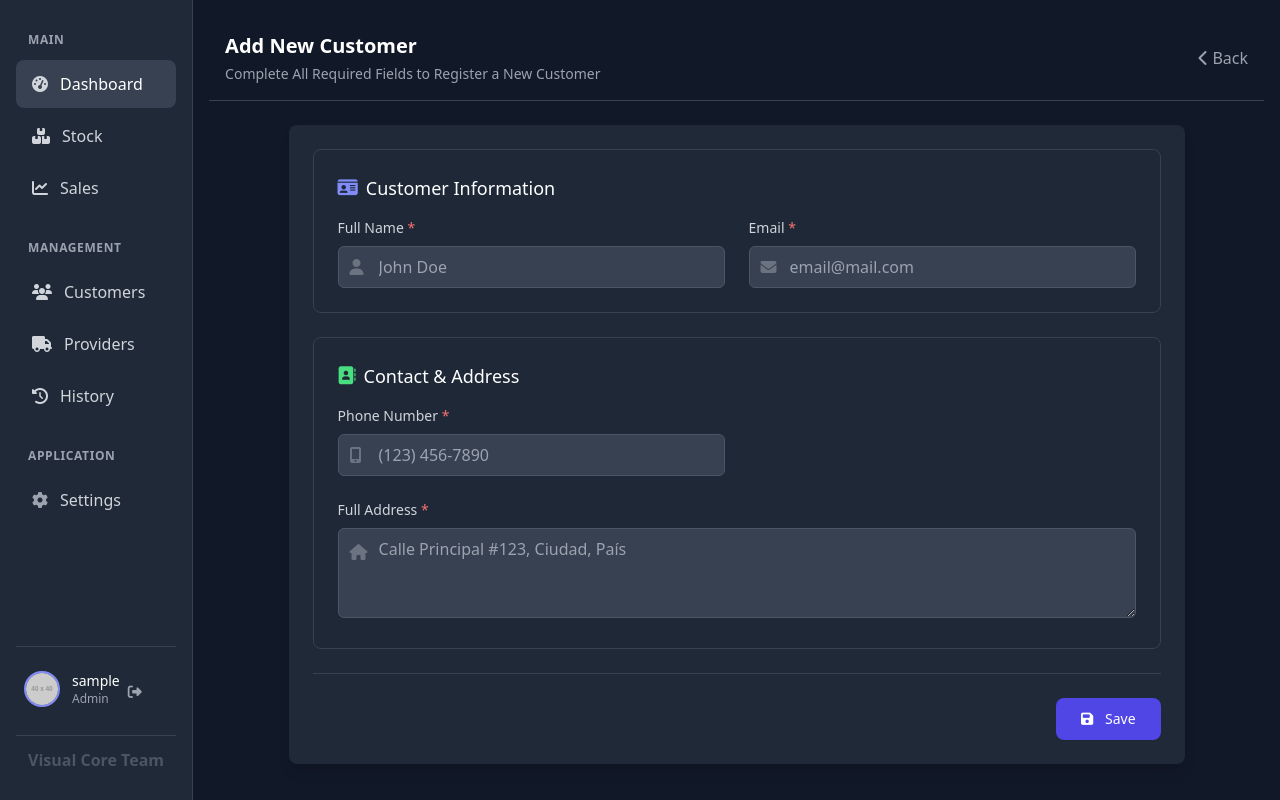
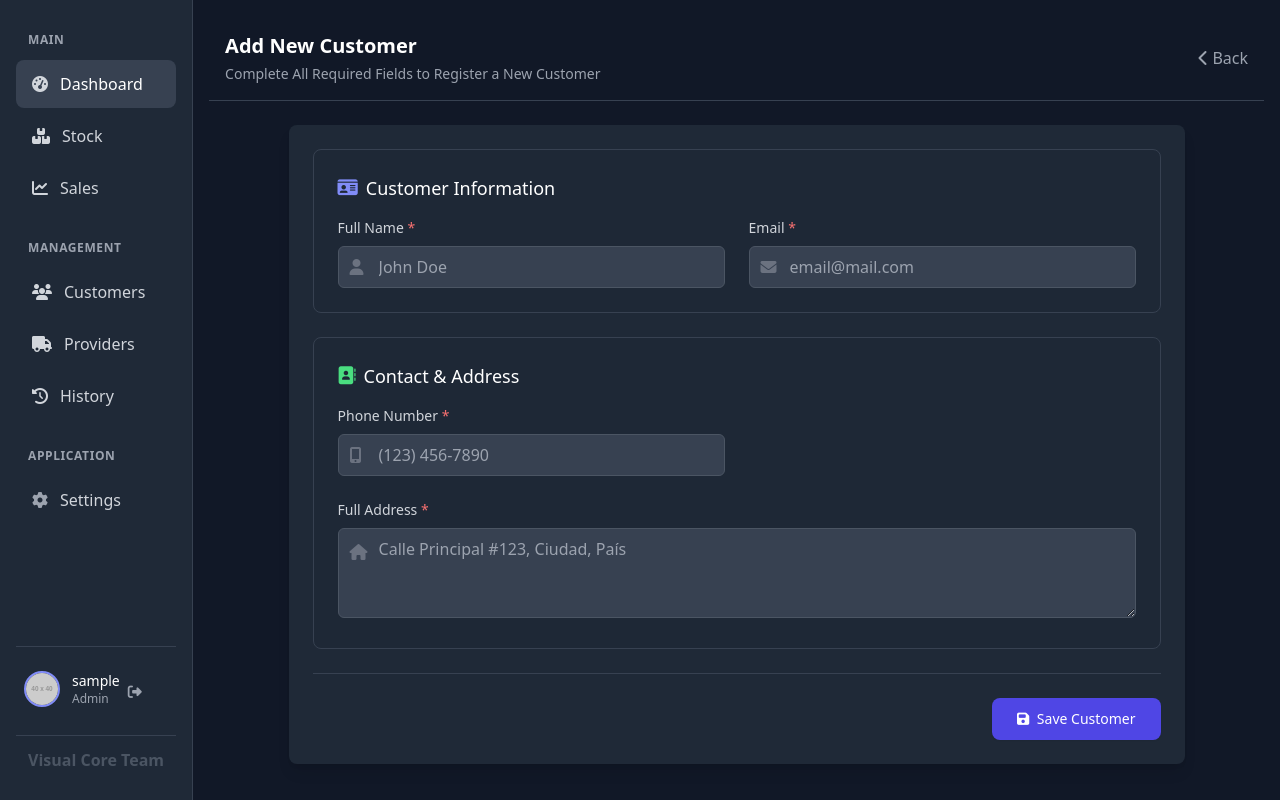
Before and after one commit to subl-1me/visual-core-gpanel-frontend, an Angular app: page /add-customer in a window 1280 px wide. Built offline with nearby package versions, Linux system fonts and the light colour scheme; sample sign-in values are in the browser's storage.

Commit message:
Add Customer ~ Now form resets & button shows feedback

```diff
--- a/src/app/components/customers/add-customer/add-customer.component.html
+++ b/src/app/components/customers/add-customer/add-customer.component.html
@@ -223,8 +223,15 @@
                     class="px-6 py-2.5 border border-transparent rounded-lg shadow-sm text-sm font-medium text-white bg-indigo-600 hover:bg-indigo-700 focus:outline-none focus:ring-2 focus:ring-indigo-500 focus:ring-offset-2 transition-colors"
                     [disabled]="createCustomerForm.invalid"
                   >
-                    <i class="fas fa-save mr-2"></i>
-                    Save
+                    <ng-container *ngIf="!isLoading">
+                      <i class="fas fa-save text-white mr-1"></i>
+
+                      Save Customer
+                    </ng-container>
+                    <ng-container *ngIf="isLoading">
+                      <i class="fas fa-spinner fa-spin mr-2"></i>
+                      Processing...
+                    </ng-container>
                   </button>
                 </div>
               </div>
--- a/src/app/components/customers/add-customer/add-customer.component.ts
+++ b/src/app/components/customers/add-customer/add-customer.component.ts
@@ -1,5 +1,5 @@
 import { Component } from '@angular/core';
-import { FormsModule } from '@angular/forms';
+import { Form, FormsModule } from '@angular/forms';
 import { Router } from '@angular/router';
 import Customer from '../../../models/customer';
 import { NgIf } from '@angular/common';
@@ -40,7 +40,16 @@ export class AddCustomerComponent {
     this.isLoading = true;
     this.customerService.addCustomer(this.customer).subscribe({
       next: (response) => {
-        console.log(response);
+        this.customer = {
+          _id: '',
+          name: '',
+          address: '',
+          email: '',
+          pastOrders: [],
+          phone: '',
+        };
+
+        form.reset();
         this.addCustomerResponse = 'Customer created successfully.';
         this.isLoading = false;
       },
```
